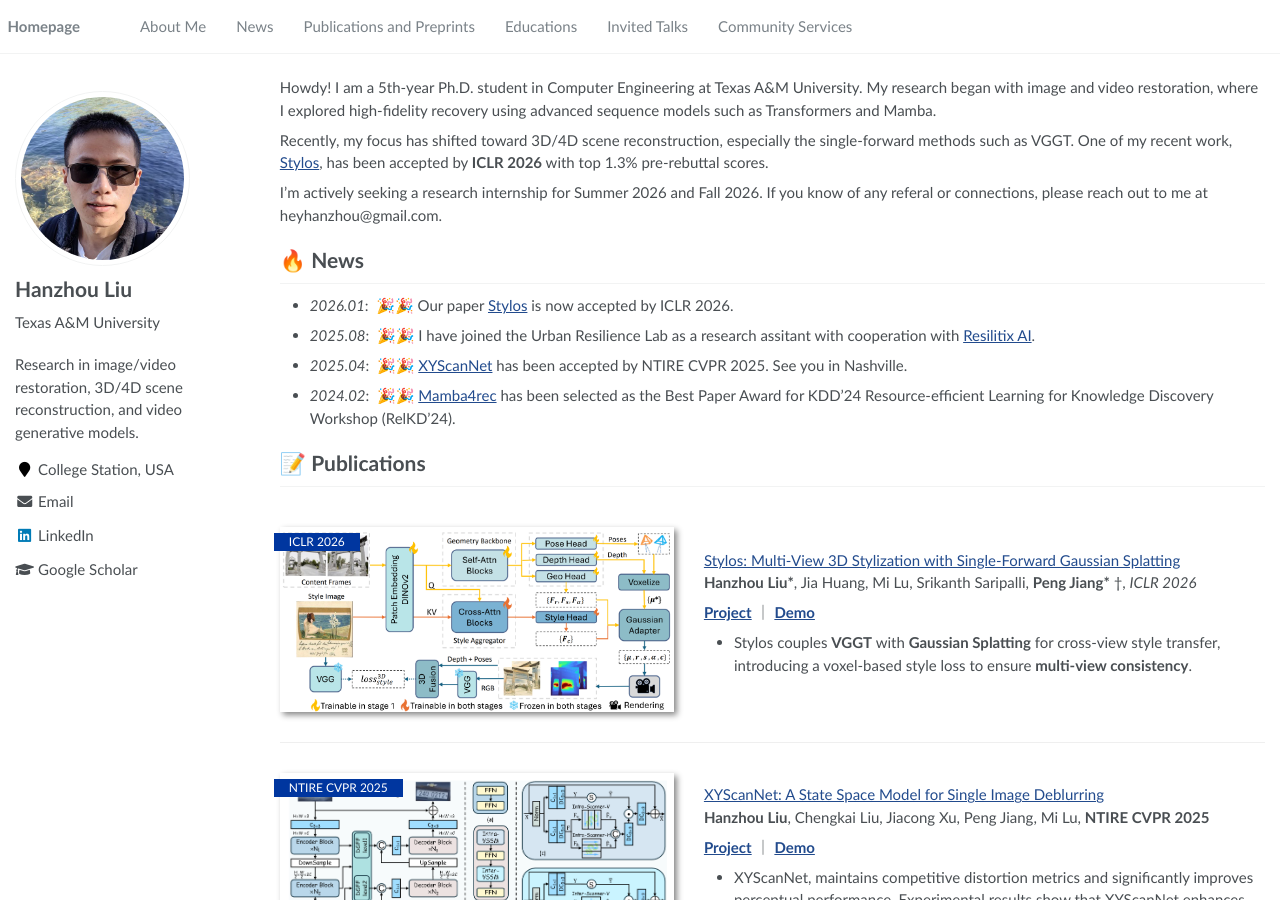
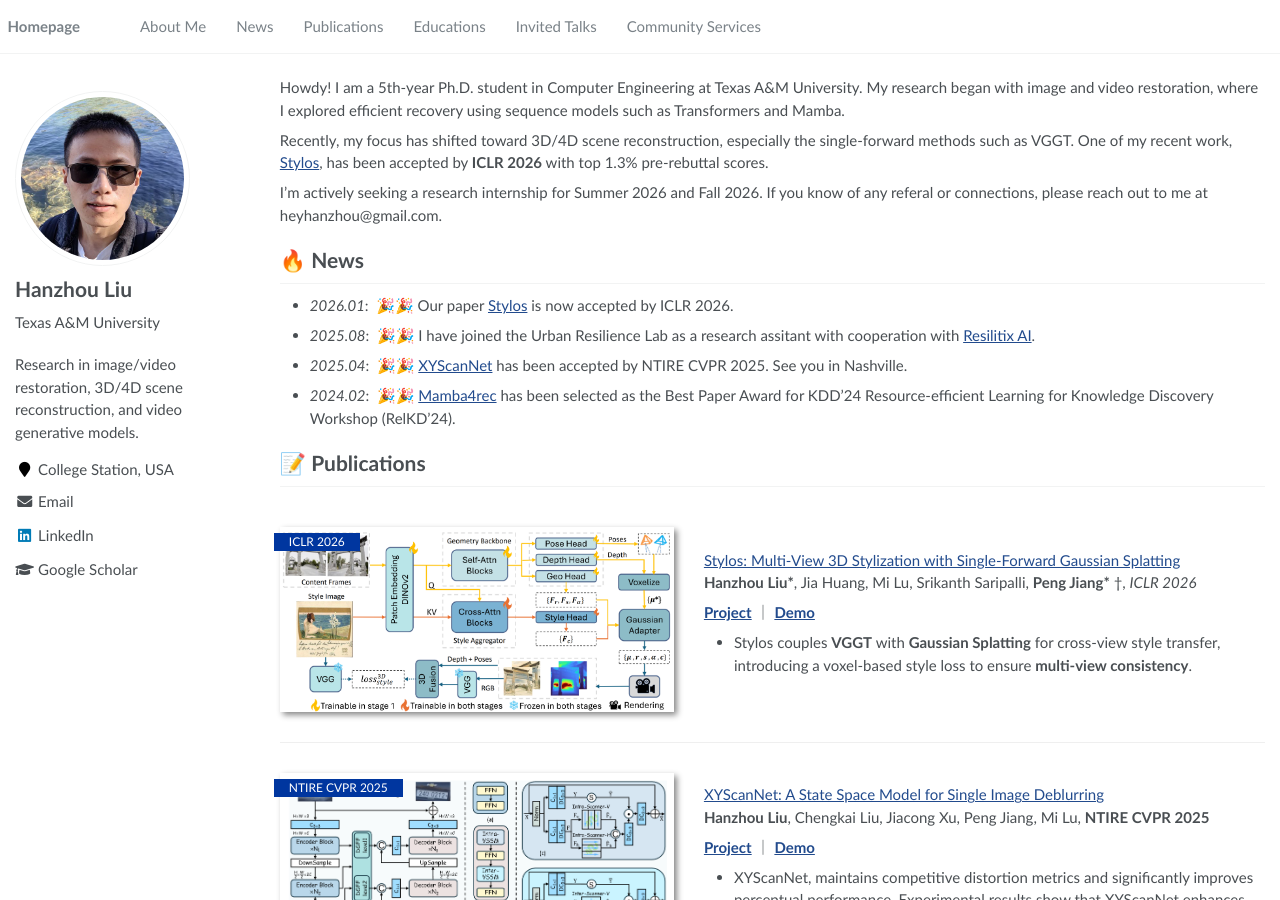
Before and after one commit to HanzhouLiu/hanzhouliu.github.io, a Jekyll site: the page built from _pages/about.md, in a window 1280 px wide and 900 px high. Built offline with Jekyll 4.4.1, drawn with Linux system fonts in a browser that asks for light colours.

Commit message:
tried to fixed the bug of publication

```diff
--- a/_data/navigation.yml
+++ b/_data/navigation.yml
@@ -6,8 +6,8 @@
   - title: "News"
     url: "/#-news"
 
-  - title: "Publications and Preprints"
-    url: "/#-publications-preprints"
+  - title: "Publications"
+    url: "/#-publications"
 
  # - title: "Honors and Awards"
   #  url: "/#-honors-and-awards"
--- a/_pages/about.md
+++ b/_pages/about.md
@@ -17,7 +17,7 @@
 
 <span class='anchor' id='about-me'></span>
 
-Howdy! I am a 5th-year Ph.D. student in Computer Engineering at Texas A&M University. My research began with image and video restoration, where I explored high-fidelity recovery using advanced sequence models such as Transformers and Mamba.
+Howdy! I am a 5th-year Ph.D. student in Computer Engineering at Texas A&M University. My research began with image and video restoration, where I explored efficient recovery using sequence models such as Transformers and Mamba.
 
 Recently, my focus has shifted toward 3D/4D scene reconstruction, especially the single-forward methods such as VGGT. One of my recent work, [Stylos](https://hanzhouliu.github.io/StylOS/), has been accepted by <strong>ICLR 2026</strong> with top 1.3% pre-rebuttal scores.
 
```
